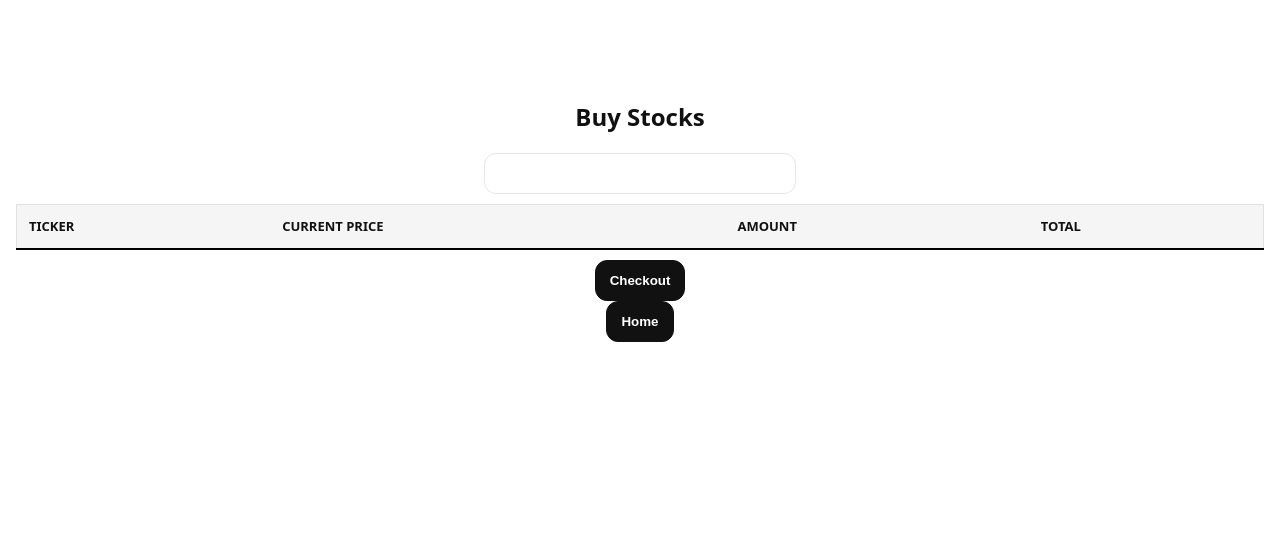
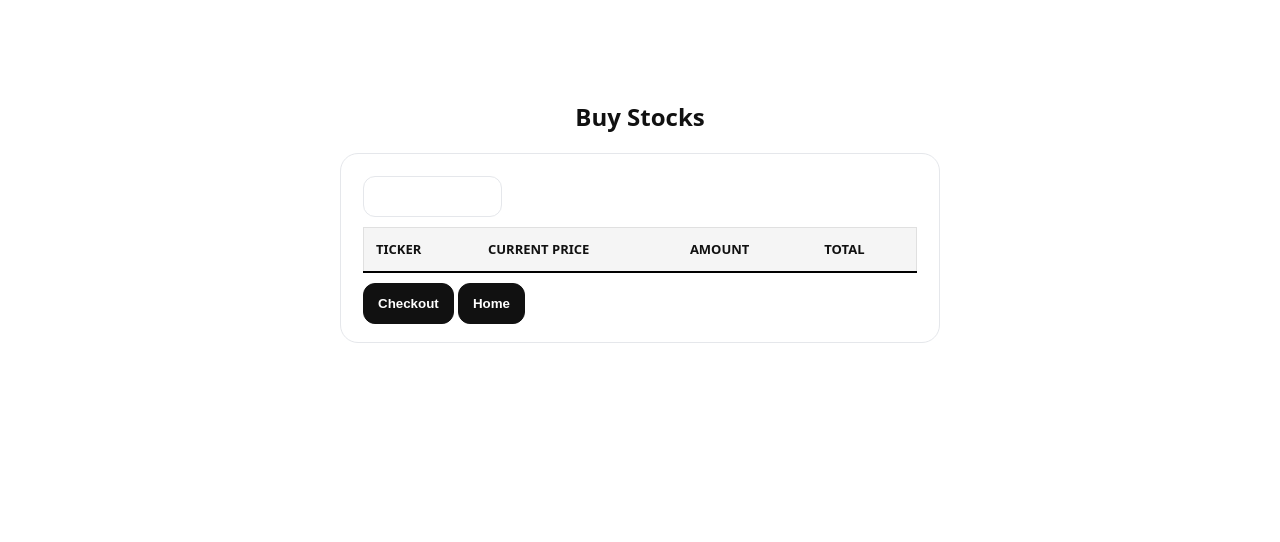
Before and after one commit to zausdemore-dillon/tradeGround, a Django app: page /buy/ in a window 1280 px wide. Shown: the top 542 px of the page. Run offline with Django 5.2, Linux system fonts and the light colour scheme; lists and menus that the app fills with data are empty.

Commit message:
small change

```diff
--- a/templates/buy.html
+++ b/templates/buy.html
@@ -2,6 +2,7 @@
 {% block title %}Buy Stocks{% endblock %}
 {% block header %}<h1>Buy Stocks</h1>{% endblock %}
 {% block content %}
+    <section class="userPanel">
     <!--Search Bar-->
     <input type="search" autocomplete="off" id="search"></input>
     <div id="search-results"></div>
@@ -254,4 +255,5 @@
             background: #fafafa;
         }
     </style>
+    </section>
 {% endblock%}
```
